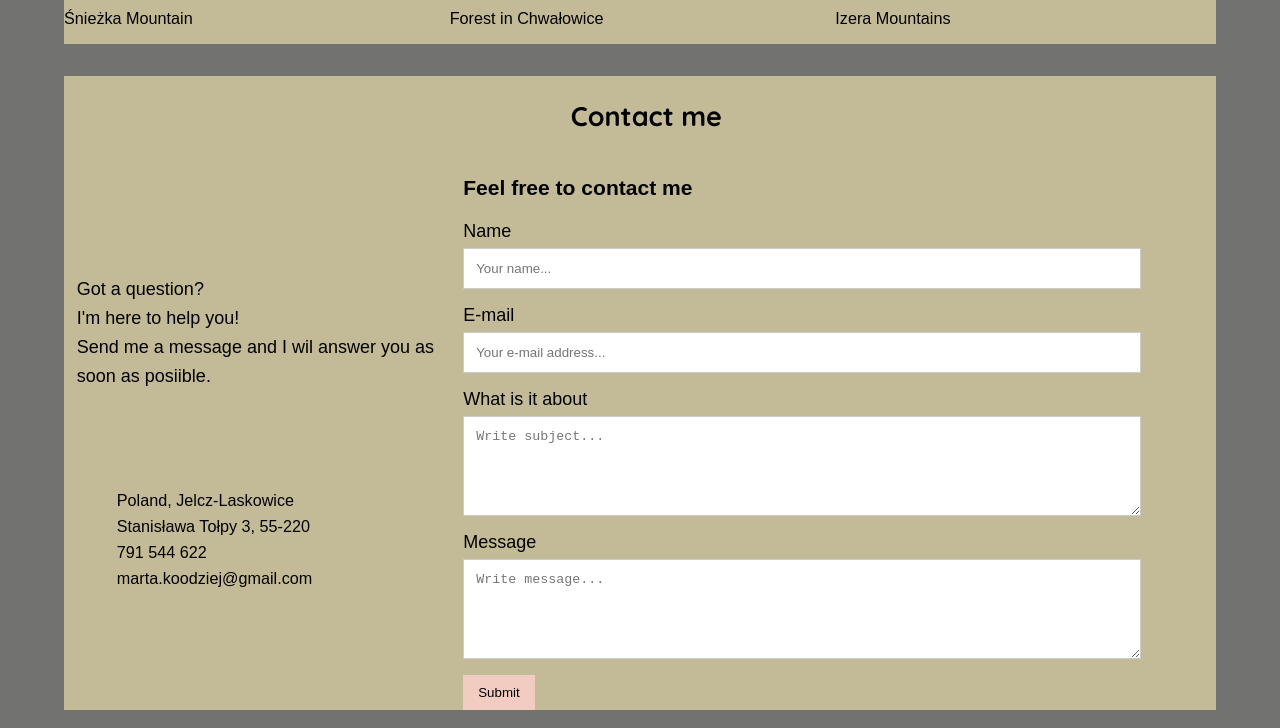
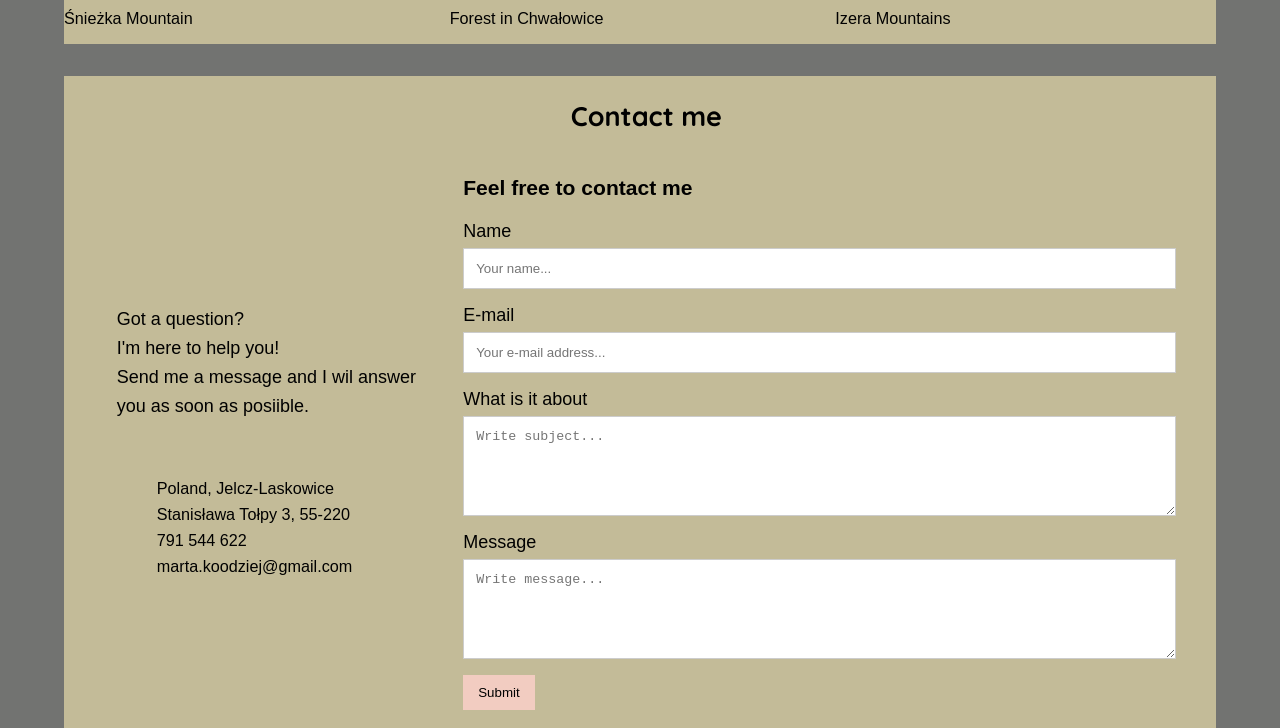
Before and after one commit to martakolodziej1/visiting-page, a plain HTML site: page index.html in a window 1280 px wide. Shown: the part 1979-2707 px from the top of the page. Drawn offline with Linux system fonts and the light colour scheme.

Commit message:
Changing contact section
adding margins and padding

```diff
--- a/index.html
+++ b/index.html
@@ -33,7 +33,7 @@
             <li>Age: <span>25 Years</span></li>
             <li>Job: <span>Front-end developer</span></li>
             <li>Telephone: <span>791 544 622</span></li>
-            <li>E-mail: <span>marta.kolodziej@gmail.com</span></li>
+            <li>E-mail: <span>marta.koodziej@gmail.com</span></li>
         </ul>
         <div>
             <p>I am a creative and ambitious individual with a great passion for designing websites. I am currently on a programming course CodersCamp in which I can acquire knowledge, use it in practice and develop my skills. I have excellent communication skills, enabling me to interact with a wide range of clients and work in a multi-person team. My purpose is to create aesthetic and intuitive internet applications, the use of which will bring joy many people.</p>
@@ -90,7 +90,7 @@
     <div id="contact"><h2>Contact me</h2>
         <div class="side">
             <p>Got a question?<br>I'm here to help you!<br>Send me a message and I wil answer you as soon as posiible.</p>
-            <br><br><br>
+            <br>
             <ul>
                 <li>Poland, Jelcz-Laskowice</li>
                 <li>Stanisława Tołpy 3, 55-220</li>
--- a/style.css
+++ b/style.css
@@ -325,15 +325,18 @@ body, html {
     grid-column: 1 / 2;
     grid-row: 2 / 3;
     align-self: center;
+    padding-left: 40px;
+    padding-right: 10px;
 }
 
 #contact .main{
     grid-column: 2 / 3;
     grid-row: 2 / 3;
+    padding-right: 40px;
 }
 
 input[type="text"], textarea {
-    width: 90%;
+    width: 100%;
     padding: 12px;
     border: 1px solid #ccc;
     margin-top: 6px;
@@ -348,6 +351,7 @@ input[type=submit] {
     color: black;
     background-color: #f2ccc1;
     text-align: center;
+    margin-bottom: 18px;
 }
 
 input[type=submit]:hover {
```
